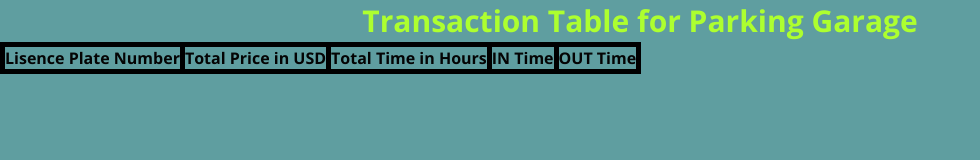
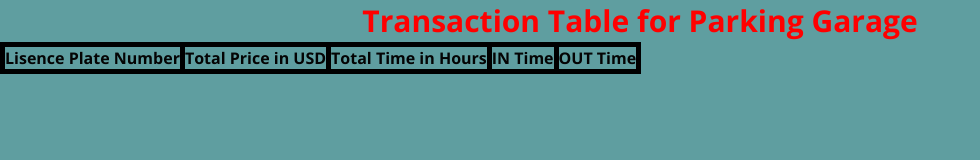
Before and after one commit to prdpatrick29/Transaction-System-for-Parking-Garage, a website: page client/index.html in a window 1280 px wide. Shown: the whole page, without its empty margins (0-980 px from the left). Drawn offline with nearby package versions, Linux system fonts and the light colour scheme; no server answers.

Commit message:
color change test

```diff
--- a/client/css/style.css
+++ b/client/css/style.css
@@ -54,7 +54,7 @@ h1{
      text-align: center;
      font-weight: bold;
      font-size: 30px;
-     color: greenyellow;
+     color: red;
 }
 
 h2{
--- a/package.json
+++ b/package.json
@@ -8,7 +8,7 @@
   "dependencies": {
     "body-parser": "^1.15.2",
     "cookie-parser": "^1.4.4",
-    "express": "^4.14.0",
+    "express": "^4.16.4",
     "express-session": "1.14.2",
     "jquery": "^3.3.1"
   },
```
Also changed, not shown: 1 other file.
